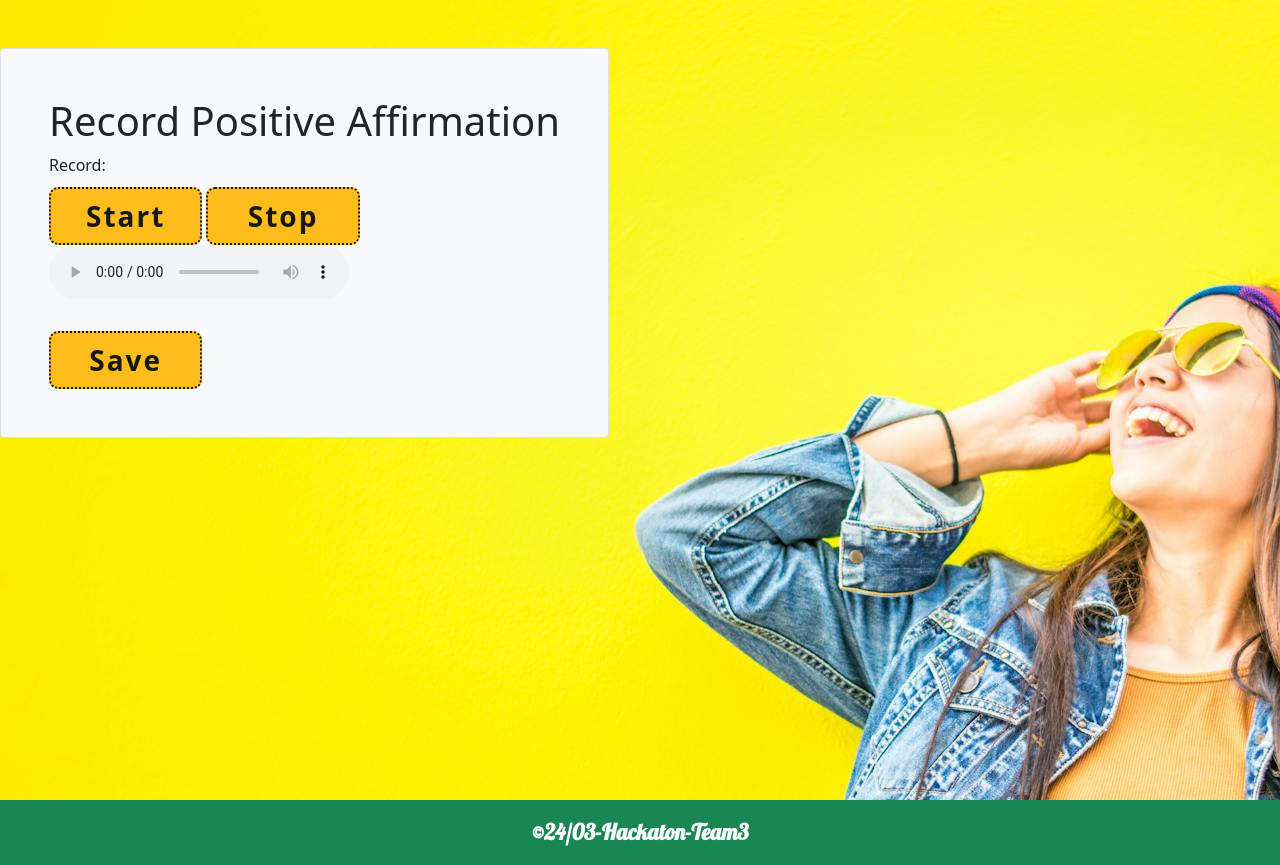
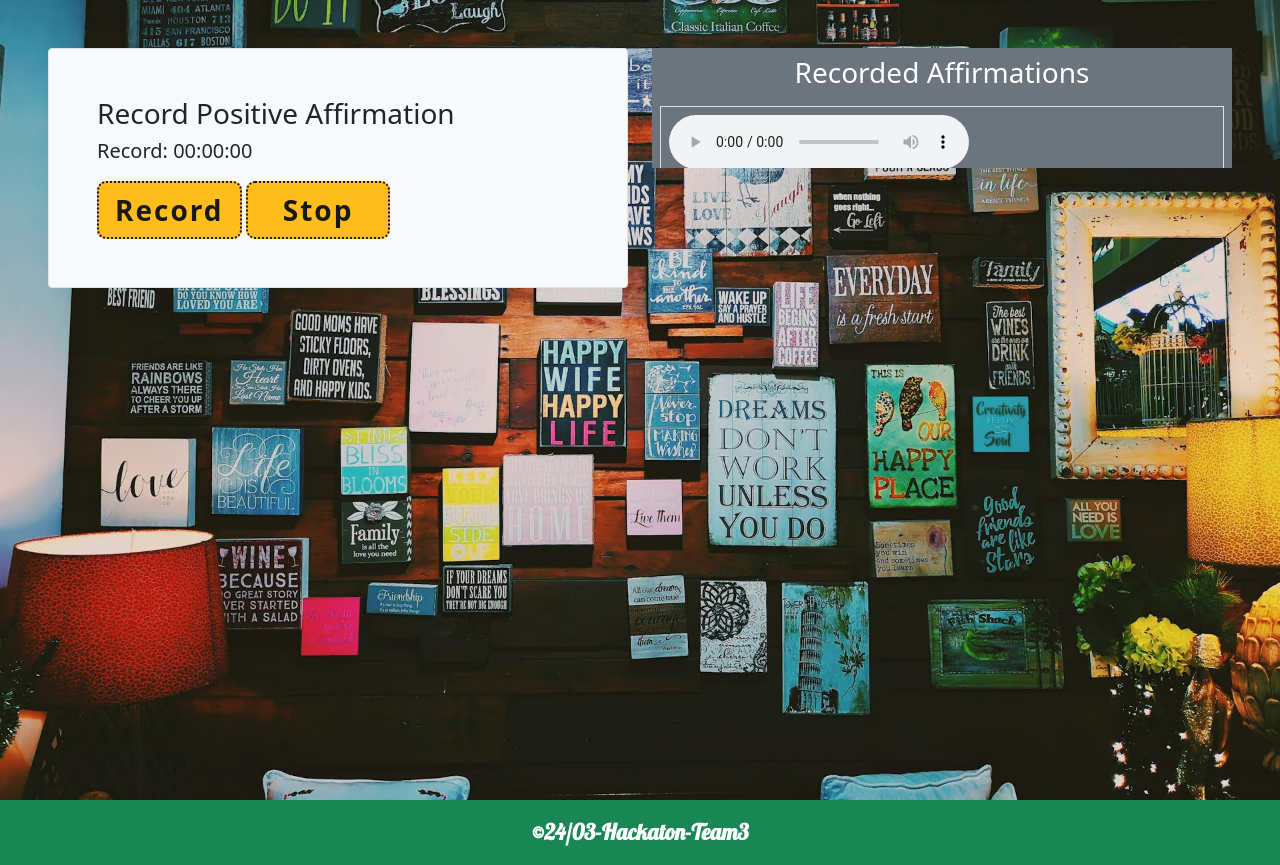
Before and after one commit to jamie33o/world-happiness-hackathon, a Django app: page /affirmations/ in a window 1280 px wide. Shown: the part 83-948 px from the top of the page. Run offline with Django 3.2, Linux system fonts and the light colour scheme; a user stored in the database is signed in; tables that the repository leaves empty hold one stand-in row (values such as "Sample post"); some libraries are stand-ins or nearby versions.

Commit message:
Style: add bootstrap classes to style affirmation page and messages

```diff
--- a/affirmations/static/js/record.js
+++ b/affirmations/static/js/record.js
@@ -6,15 +6,23 @@
   gUMbtn = id('gUMbtn'),
   start = id('start'),
   stop = id('stop'),
+  timer = id('timer'),
   stream,
   recorder,
+  timerInterval,
+  running,
+  seconds = 0,
+  minutes = 0,
+  hours = 0,
   counter=1,
+
   chunks,
+  formData,
   media = {
     tag: 'audio',
     type: 'audio/ogg',
     ext: '.ogg',
-    gUM: {audio: true}
+    gUM: {audio: true},
   };
 
   navigator.mediaDevices.getUserMedia(media.gUM).then(_stream => {
@@ -35,16 +43,45 @@
   stop.removeAttribute('disabled');
   chunks=[];
   recorder.start();
+  toggleTimer()
 }
-
 
 stop.onclick = e => {
   stop.disabled = true;
   recorder.stop();
   start.removeAttribute('disabled');
+  toggleTimer()
 }
 
-let formData
+function updateTimer() {
+  seconds++;
+  if (seconds >= 60) {
+      seconds = 0;
+      minutes++;
+      if (minutes >= 60) {
+          minutes = 0;
+          hours++;
+      }
+  }
+  timer.innerHTML = formatTime(hours) + ":" + formatTime(minutes) + ":" + formatTime(seconds);
+}
+
+function formatTime(time) {
+  return time < 10 ? "0" + time : time;
+}
+
+function toggleTimer() {
+  if (running) {
+      clearInterval(timerInterval);
+      running = false;
+      hours = 0;
+      minutes = 0;
+      seconds = 0;
+  } else {
+      timerInterval = setInterval(updateTimer, 1000);
+      running = true;
+  }
+}
 
 function makeLink(){
   let blob = new Blob(chunks, {type: media.type })
@@ -56,31 +93,26 @@
   mt.controls = true;
   mt.src = url;
 
-
-
   hf.href = url;
   hf.download = `${counter++}${media.ext}`;
   hf.innerHTML = `donwload ${hf.download}`;
   li.appendChild(mt);
   li.appendChild(hf);
+  $(li).append(`<button data-url="upload_recording/" class="audio-upload btn-primary btn-sm ml-3">Save</button>`)
   ul.appendChild(li);
 
+  // Create a File object
+  let file = new File([blob], hf.innerHTML);
 
-
-   // Create a File object
-   let file = new File([blob], hf.innerHTML);
-
-   // Create a new FormData object and append the File object
-    formData = new FormData();
-   formData.append('audio_file', file);
-
-
+  // Create a new FormData object and append the File object
+  formData = new FormData();
+  formData.append('audio_file', file);
 }
 
 
-$('.audio-upload').click(function(){
+$(document).on('click', '.audio-upload', function(){
+  let self = $(this)
     let url = $(this).data('url')
-    let csrf = $(this).data('csrf')
     $.ajax({
         url: url,
         type: 'POST',
@@ -89,8 +121,7 @@
         contentType: false,
      //    headers: {'X-CSRFToken': csrf},
         success: function(response) {
-            console.log('File uploaded successfully:', response);
-            // Handle success response
+            self.replaceWith(`<p>Saved</p>`)
         },
         error: function(xhr, status, error) {
             console.error('There was a problem with the file upload:', error);
--- a/affirmations/templates/affirmations/affirmations.html
+++ b/affirmations/templates/affirmations/affirmations.html
@@ -2,38 +2,43 @@
 {% load static %}
 {% block content %}
 
-
-    <div class="background-image mx-auto ">
-        <div class="ml-5 mt-5 position-absolute bg-light border rounded p-5">
-            <h1> Record Positive Affirmation</h1>
-            <div id='gUMArea'>
-              Record:
+    <div class="background-image">
+        <div class="container-fluid p-2 p-lg-5">
+            <div class="row">
+                <div class="col-12 col-lg-6">
+                    <div class=" bg-light border rounded p-5">
+                        <h3>Record Positive Affirmation</h3>
+                        <div id='gUMArea' class="h5">
+                            Record: <span id="timer">00:00:00</span>
                         </div>
                         <div id='btns'>
-              <button  class="btn btn-success" id='start'>Start</button>
+                            <button  class="btn btn-success" id='start'>Record</button>
                             <button  class="btn btn-danger" id='stop'>Stop</button>
                         </div>
-            <div>
-                <ul  class="list-unstyled" id='ul'>
+                    </div>
+                </div>
+                <div class="col-12 col-lg-6">
+                    <div class="bg-secondary h-50 overflow-auto">
+                        <h3 class="text-center text-white my-2">Recorded Affirmations</h3>
+                        <ul class="list-unstyled p-2 " id='ul'>
                             {% for recording in recordings %}
-                        <li>
+                                <li class="border p-2 my-auto">
                                 <audio controls>
                                     <source src="{{recording.audio_file.url}}" type="audio/mpeg">
                                     Your browser does not support the audio element.
                                 </audio>
+                                <form id="deleteForm" action="{% url 'delete_recording' recording.id %}" method="post">
+                                    {% csrf_token %}
+                                    <button type="submit" class=" btn-sm btn-danger">Delete</button>
+                                  </form>
                                 </li>
                             {% endfor%}
                         </ul>
                     </div>
-            <button data-url="{% url 'upload_recording' %}" data-csrf="{{csrf_token }}" class="audio-upload btn btn-primary">Save</button>
-
-          </div>
-          <img src="{% static 'images/pexels.jpg' %}" alt="Background Image">
                 </div>
             </div>
         </div>
-
-
+    </div>
 
 {% endblock content %}
 
--- a/affirmations/urls.py
+++ b/affirmations/urls.py
@@ -1,7 +1,8 @@
 from django.urls import path
-from .views import upload_recording, affirmation_page
+from .views import upload_recording, affirmation_page, delete_recording
 
 urlpatterns = [
     path("", affirmation_page, name='affirmations'),
     path("upload_recording/", upload_recording, name='upload_recording'),
-    ]
+    path("delete_recording/<int:recording_id>", delete_recording, name='delete_recording'),
+]
--- a/affirmations/views.py
+++ b/affirmations/views.py
@@ -1,8 +1,9 @@
 from django.http import JsonResponse
-from django.shortcuts import render
+from django.shortcuts import render, redirect, get_object_or_404
+from django.views.decorators.csrf import csrf_exempt
+from django.contrib import messages
+from .models import AudioRecording
 from .forms import AudioRecordingForm
-from django.views.decorators.csrf import csrf_exempt
-from .models import AudioRecording
 
 def affirmation_page(request):
     form = AudioRecordingForm()
@@ -28,3 +29,16 @@
             return JsonResponse({'error': 'Method not allowed'}, status=405)
     except Exception as e:
         print(e)
+
+
+
+def delete_recording(request, recording_id):
+    recording = get_object_or_404(AudioRecording, id=recording_id)
+
+    if request.method == 'POST':
+        recording.delete()
+        messages.success(request, 'Recording deleted successfully.')
+        return redirect('affirmations')
+    messages.error(request, 'Error could not delete recording')
+
+    return render(request, 'confirm_delete.html', {'recording': recording})
--- a/templates/base.html
+++ b/templates/base.html
@@ -107,10 +107,8 @@
       {% if messages %}
 
       {% for message in messages %}
-        <div class="messages">
+        <div class="messages position-absolute m-4">
             <div class="alert bg-{% if not message.tags == 'error' %}{{message.tags}}{% else %}danger{% endif %} mx-auto">
-                <button type="button" class="close" data-dismiss="alert" aria-hidden="true">
-                    ×</button>
                 <strong>{{message.tags}}</strong>
                 <hr class="message-inner-separator">
                 <p>
@@ -134,18 +132,6 @@
 
       {% endblock %}
     </footer>
-
-
-    <div class="modal border bg-white  mt-auto" id="cookies-modal" tabindex="-1" role="dialog">
-        <div class="modal-body">
-          This website uses cookies. By using this site, you agree to our <a class="text-info" href="">Privacy Policy</a>
-          .
-          <button class="btn btn-info" data-dismiss="modal">Accept</button>
-        </div>
-    </div>
-
-    {% block postloadjs %}
-
     <script>
 
       $(document).ready(function() {
@@ -156,13 +142,10 @@
         }, 3000);
 
 
-
-        // $('#cookies-modal').modal('show');
-
     });
 
     </script>
-
+    {% block postloadjs %}
     {% endblock %}
 
 {% block extra_postloadjs %}
```
Also changed, not shown: 9 other files. Lines whose indentation alone changed are shown as unchanged.
